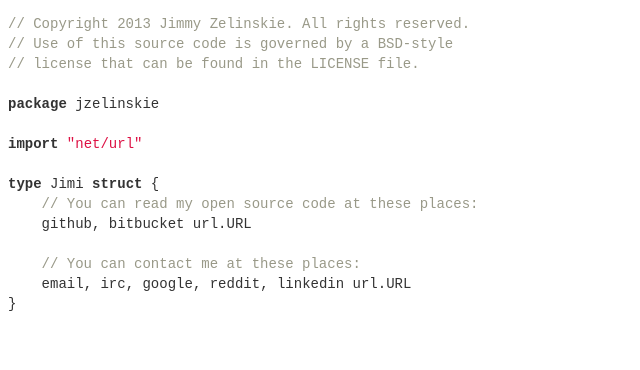
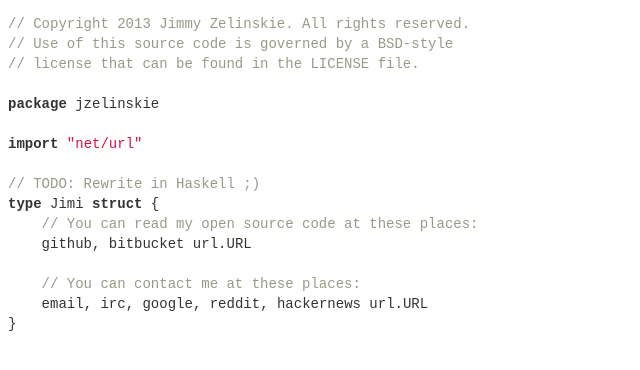
Before and after one commit to jzelinskie/jzelinskie.github.com, a plain HTML site: page index.html in a window 1280 px wide. Shown: the whole page, without its empty margins (0-640 px from the left). Drawn offline with Linux system fonts and the light colour scheme.

Commit message:
li is pretty much spam

```diff
--- a/index.html
+++ b/index.html
@@ -18,12 +18,13 @@
 
 <span class=keyword>import</span> <span class=string>"net/url"</span>
 
+<span class=comment>// TODO: Rewrite in Haskell ;)</span>
 <span class=keyword>type</span> Jimi <span class=keyword>struct</span> {
     <span class=comment>// You can read my open source code at these places:</span>
     <a href=https://github.com/jzelinskie>github</a>, <a href=https://bitbucket.org/jzelinskie>bitbucket</a> url.URL
 
     <span class=comment>// You can contact me at these places:</span>
-    <a href=mailto:jimmyzelinskie@gmail.com>email</a>, <a href=irc://irc.freenode.net/jzelinskie>irc</a>, <a href=https://plus.google.com/118200198697263663004>google</a>, <a href=http://reddit.com/user/jzelinskie>reddit</a>, <a href=http://www.linkedin.com/in/jzelinskie>linkedin</a> url.URL
+    <a href=mailto:jimmyzelinskie@gmail.com>email</a>, <a href=irc://irc.freenode.net/jzelinskie>irc</a>, <a href=https:google.com/+JimmyZelinskie>google</a>, <a href=http://reddit.com/user/jzelinskie>reddit</a>, <a href=https://news.ycombinator.com/user?id=jzelinskie>hackernews</a> url.URL
 }
     </pre>
   </body>
```
